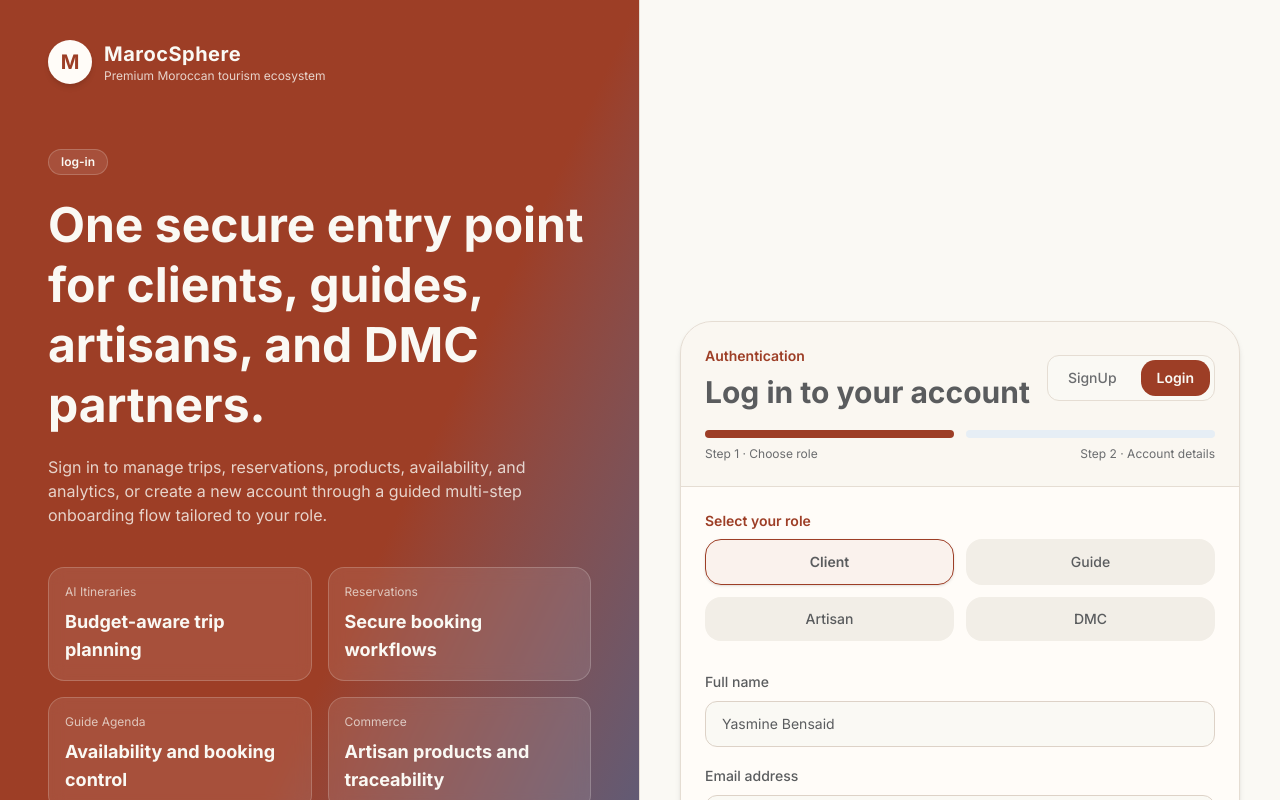
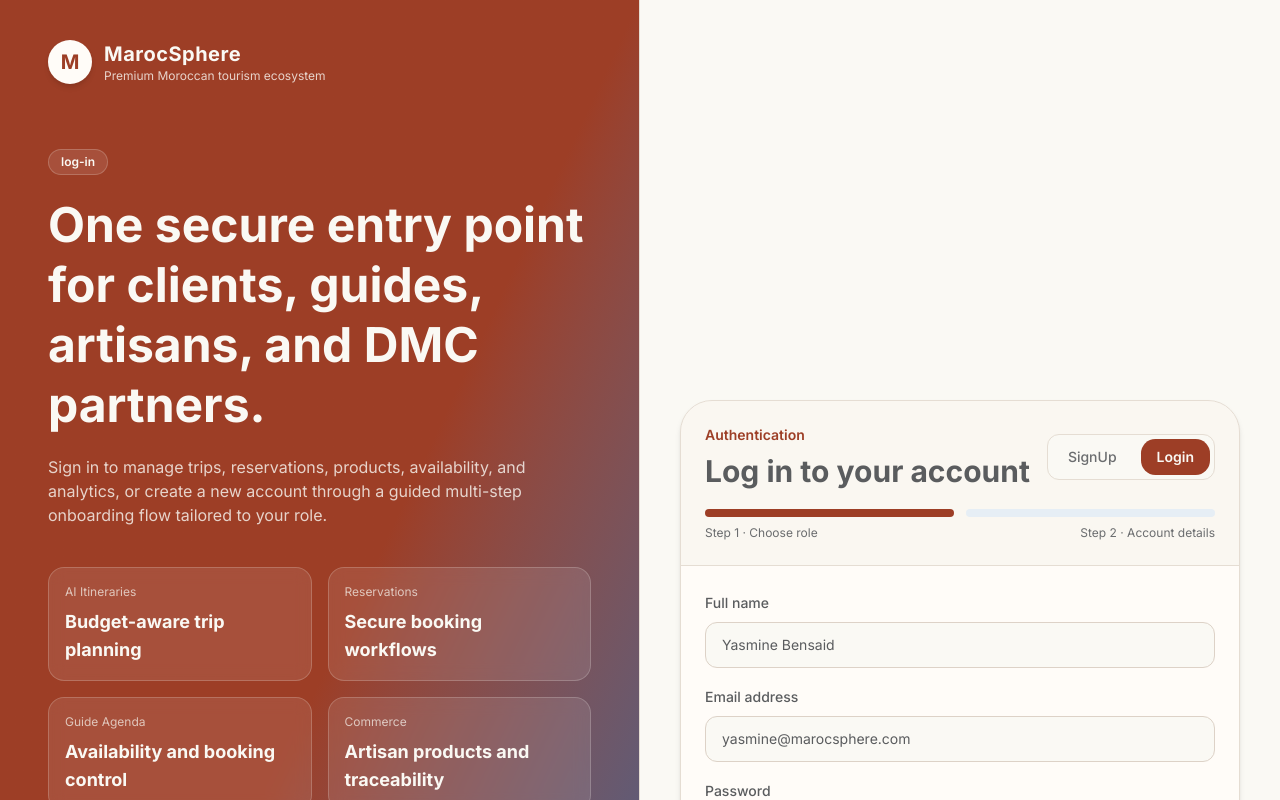
Before and after one commit to MouadBourquouquou/MarocSphereIntellegent, an Angular app in the folder frontend/: page /login in a window 1280 px wide. Shown: the top 800 px of the page. Built offline with nearby package versions, Linux system fonts and the light colour scheme.

Commit message:
minimized log in page

```diff
--- a/frontend/src/app/pages/Login/login.html
+++ b/frontend/src/app/pages/Login/login.html
@@ -153,28 +153,7 @@
               <span >Step 2 · Account details</span>
             </div>
           </div>
-
-          <!-- Role Selection -->
-
-          <div class="p-6 lg:p-4 space-y-2 pb-0">
-            <div>
-              <p class="text-sm font-semibold text-primary">Select your role</p>
-              <div class="mt-2 grid grid-cols-2 gap-3">
-                <button
-                  class="px-4 py-3 rounded-2xl border border-primary bg-primary/5 p-5 shadow-sm font-semibold text-sm"
-                >
-                  Client</button
-                ><button class="px-4 py-3 rounded-2xl bg-muted text-foreground font-medium text-sm">
-                  Guide</button
-                ><button class="px-4 py-3 rounded-2xl bg-muted text-foreground font-medium text-sm">
-                  Artisan</button
-                ><button class="px-4 py-3 rounded-2xl bg-muted text-foreground font-medium text-sm">
-                  DMC
-                </button>
-              </div>
-            </div>
-          </div>
-          <div class="grid grid-cols-1 gap-6 px-6 pb-6 pt-1 ">
+          <div class="grid grid-cols-1 gap-6 px-6 pb-6 pt-6 ">
             <div class="space-y-4" >
               <div >
                 <label class="text-sm font-medium" >Full name</label
```
